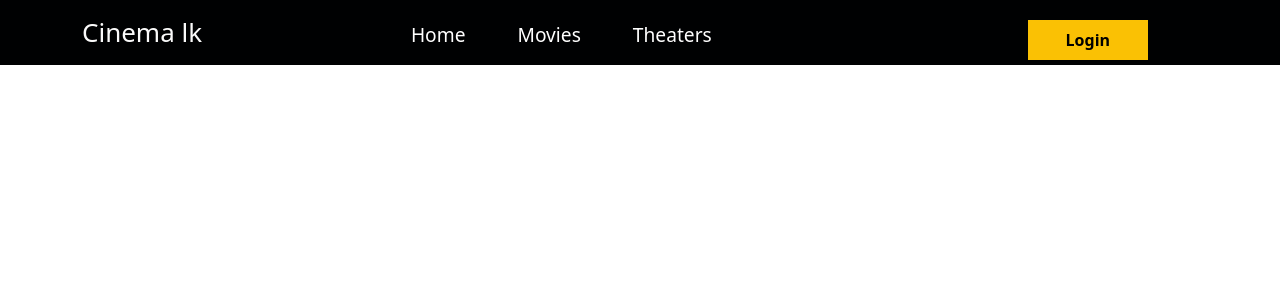
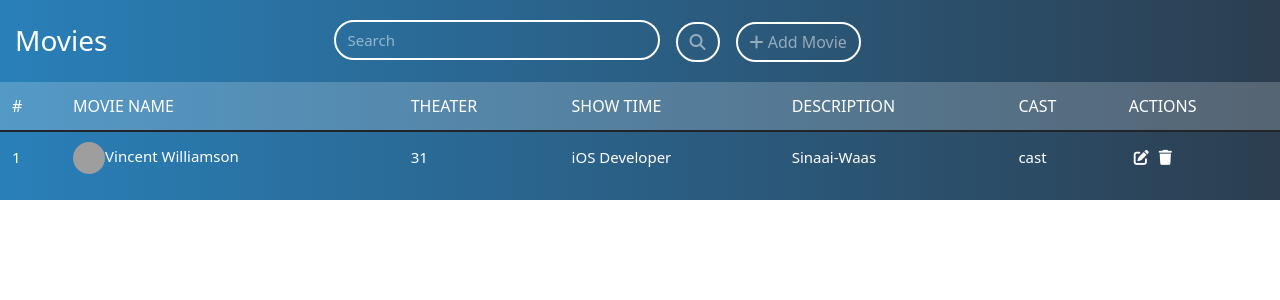
Before and after one commit to yasithWimukthi/cinemalk-front-end, a React (Create React App) app: page / in a window 1280 px wide. Shown: the top 300 px of the page. Built offline with nearby package versions, Linux system fonts and the light colour scheme; grey boxes are pictures that could not be loaded.

Commit message:
create movie list page

```diff
--- a/src/App.js
+++ b/src/App.js
@@ -3,10 +3,11 @@ import 'antd/dist/antd.css';
 import 'bootstrap/dist/css/bootstrap.min.css';
 import HomeCarousel from "./components/pages/HomePage/Carousel/Carousel";
 import  Nav from "./components/nav_bar/nav"
+import MovieList from "./components/admin pages/Movies/MovieList";
 function App() {
   return (
     <div >
-      <Nav/>
+      <MovieList/>
     </div>
   );
 }
--- a/src/components/admin pages/Movies/MovieList.js
+++ b/src/components/admin pages/Movies/MovieList.js
@@ -1,7 +1,42 @@
-import { Avatar, Image } from 'antd';
+import { Avatar, Modal,Form, Input, Button, Select,TimePicker} from 'antd';
 import './MovieList.css';
+import {useState} from "react";
+import {Option} from "antd/es/mentions";
+import moment from "moment";
 
 const MovieList = () => {
+
+    const [isModalVisible, setIsModalVisible] = useState(false);
+
+    const showModal = () => {
+        setIsModalVisible(true);
+    };
+
+    const handleOk = () => {
+        setIsModalVisible(false);
+    };
+
+    const handleCancel = () => {
+        setIsModalVisible(false);
+    };
+
+    const onFinish = (values) => {
+        console.log('Success:', values);
+    };
+
+    const onFinishFailed = (errorInfo) => {
+        console.log('Failed:', errorInfo);
+    };
+
+    function handleChange(value) {
+        console.log(`selected ${value}`);
+    }
+
+    function onTimeChange(time, timeString) {
+        console.log(time, timeString);
+    }
+
+
     return (
         <div>
             <div className="row">
@@ -17,7 +52,7 @@ const MovieList = () => {
                                         <input type="text" className="form-control" placeholder="Search"/>
                                         <button className="btn btn-default mx-3" title="Reload"><i
                                             className="fa-solid fa-magnifying-glass"></i></button>
-                                        <button className="btn btn-default" title="Add new"><i
+                                        <button className="btn btn-default" title="Add new" onClick={showModal}><i
                                             className="fa-solid fa-plus"></i> Add Movie</button>
                                     </div>
                                 </div>
@@ -57,7 +92,74 @@ const MovieList = () => {
                     </div>
                 </div>
             </div>
+
+            <Modal title="Add Movie" visible={isModalVisible} onOk={handleOk} onCancel={handleCancel}>
+                <Form
+                    name="basic"
+                    initialValues={{ remember: true }}
+                    onFinish={onFinish}
+                    labelCol={{ span: 6 }}
+                    wrapperCol={{ span: 16 }}
+                    onFinishFailed={onFinishFailed}
+                    autoComplete="off"
+                >
+                    <Form.Item
+                        label="Movie Name"
+                        name="name"
+                        tooltip="This is a required field"
+                        rules={[{ required: true, message: 'Please input your username!' }]}
+                    >
+                        <Input />
+                    </Form.Item>
+
+                    <Form.Item
+                        label="Cast"
+                        name="cast"
+                        rules={[{ required: true, message: 'Please input movie cast!' }]}
+                    >
+                        <Input />
+                    </Form.Item>
+
+                    <Form.Item
+                        label="Theater"
+                        name="theater"
+                        rules={[{ required: true, message: 'Please select a theater!' }]}
+                    >
+                        <Select defaultValue="lucy"  onChange={handleChange}>
+                            <Option value="jack">Jack</Option>
+                            <Option value="lucy">Lucy</Option>
+                            <Option value="disabled" disabled>
+                                Disabled
+                            </Option>
+                            <Option value="Yiminghe">yiminghe</Option>
+                        </Select>
+                    </Form.Item>
+
+                    <Form.Item
+                        label="Time"
+                        name="time"
+                        rules={[{ required: true, message: 'Please input time!' }]}
+                    >
+                        <TimePicker.RangePicker onChange={onTimeChange} defaultOpenValue={moment('00:00:00', 'HH:mm:ss')} />
+                    </Form.Item>
+
+                    <Form.Item
+                        label="Cast"
+                        name="cast"
+                        rules={[{ required: true, message: 'Please input movie cast!' }]}
+                    >
+                        <Input />
+                    </Form.Item>
+
+                    <Form.Item wrapperCol={{ offset: 8, span: 16 }}>
+                        <Button type="primary" htmlType="submit">
+                            Submit
+                        </Button>
+                    </Form.Item>
+                </Form>
+            </Modal>
         </div>
+
     )
 }
 
```
